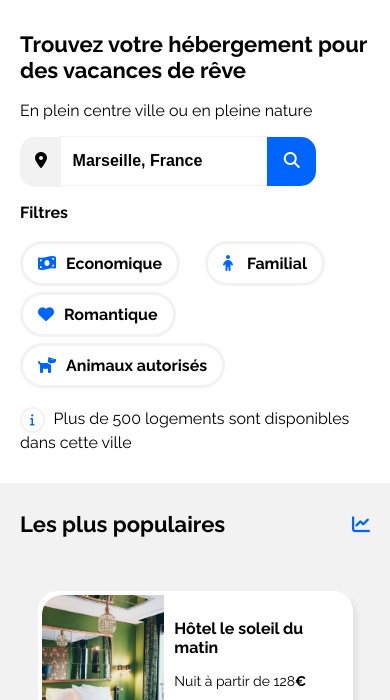
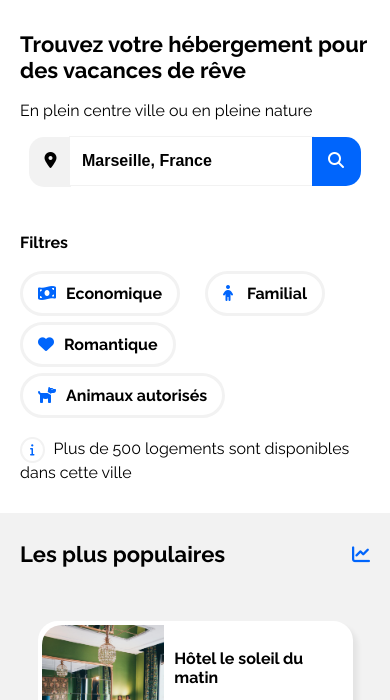
Before and after one commit to haf-84/Booki, a plain HTML site: page index.html in a window 390 px wide. Shown: the part 124-824 px from the top of the page. Drawn offline with Linux system fonts and the light colour scheme.

Commit message:
modif css

```diff
--- a/css/style.css
+++ b/css/style.css
@@ -525,9 +525,12 @@ footer a{
    }
 
    .intro form{
-    display: inline;
     width: 100%;
     text-align: center;
+   }
+
+   .intro form input{
+    width: 70%;
    }
 
    .intro .fa-magnifying-glass:hover{
@@ -602,7 +605,7 @@ footer a{
     .a-cards img {
         height:80%;
     }
-
+    /**************footer**************/
     footer{
         display:block;
         padding-top: 20px;
@@ -611,6 +614,7 @@ footer a{
     }
     footer nav{
         width: auto;
+        padding-left: 20px;
     }
 
     footer ul li {
```
